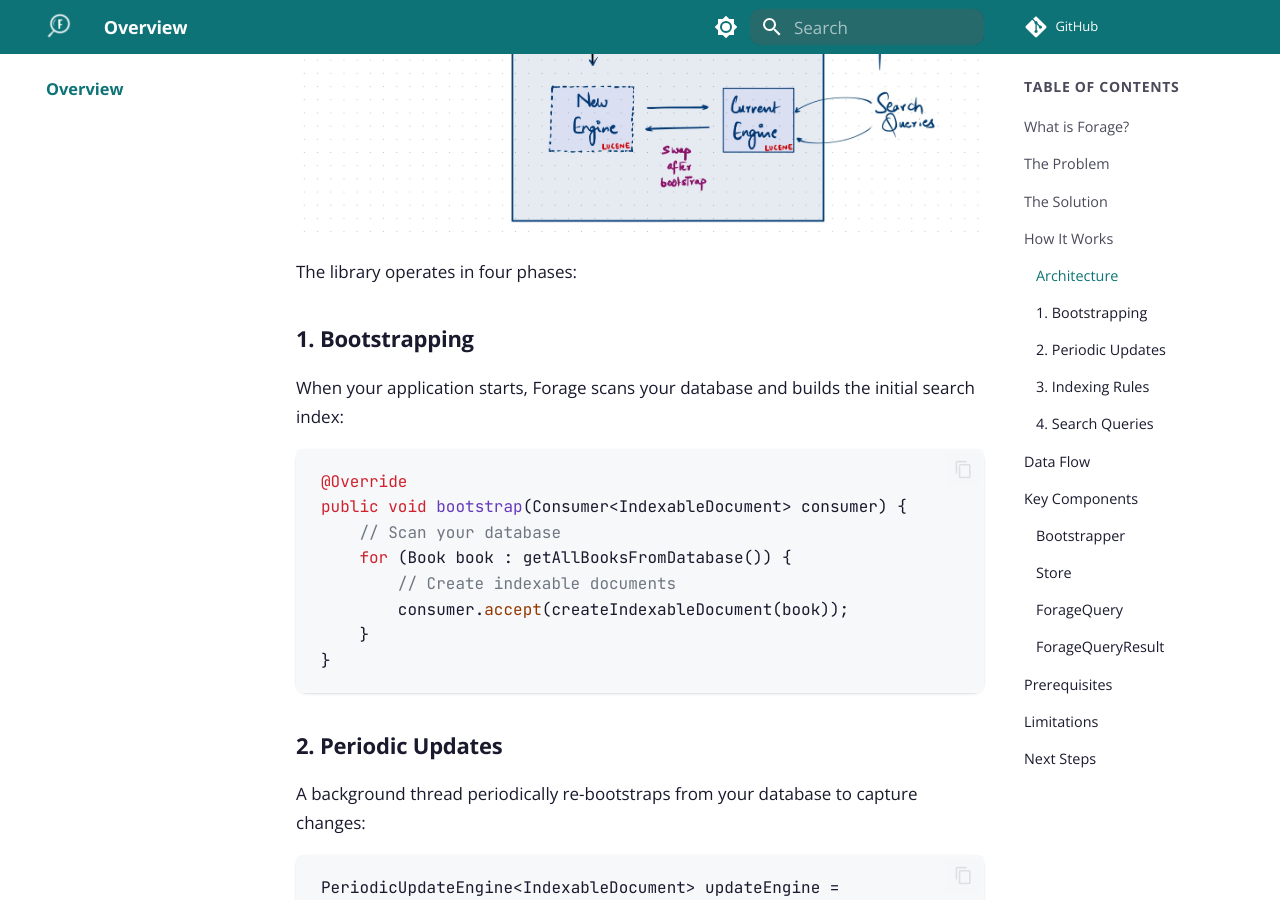
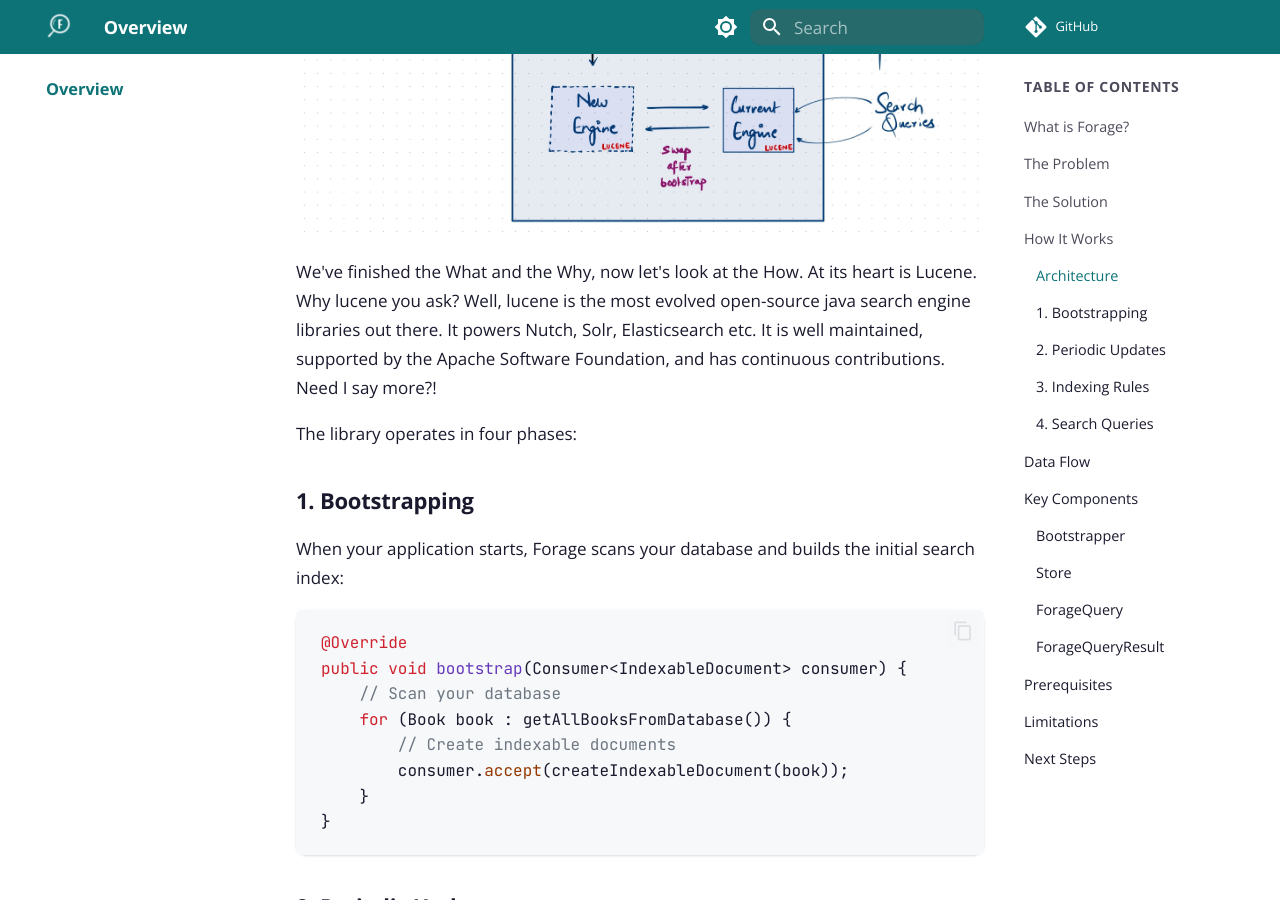
Before and after one commit to livetheoogway/forage, an MkDocs documentation site: the page built from docs/docs/overview.md, in a window 1280 px wide and 900 px high, scrolled down 1568 px. Built offline with MkDocs 1.6.1 and Material for MkDocs 9.7.7, drawn with Linux system fonts in a browser that asks for light colours; comment, search, counter and statistics services are not loaded.

Commit message:
cleaned up the README.md

```diff
--- a/docs/docs/overview.md
+++ b/docs/docs/overview.md
@@ -29,6 +29,11 @@ Forage solves this by:
 ### Architecture
 
 ![Forage Architecture](assets/architecture.jpg)
+
+We've finished the What and the Why, now let's look at the How.
+At its heart is Lucene. Why lucene you ask? Well, lucene is the most evolved open-source java search engine libraries
+out there. It powers Nutch, Solr, Elasticsearch etc. It is well maintained, supported by the Apache Software Foundation,
+and has continuous contributions. Need I say more?!
 
 The library operates in four phases:
 
```
Also changed, not shown: README.md.
